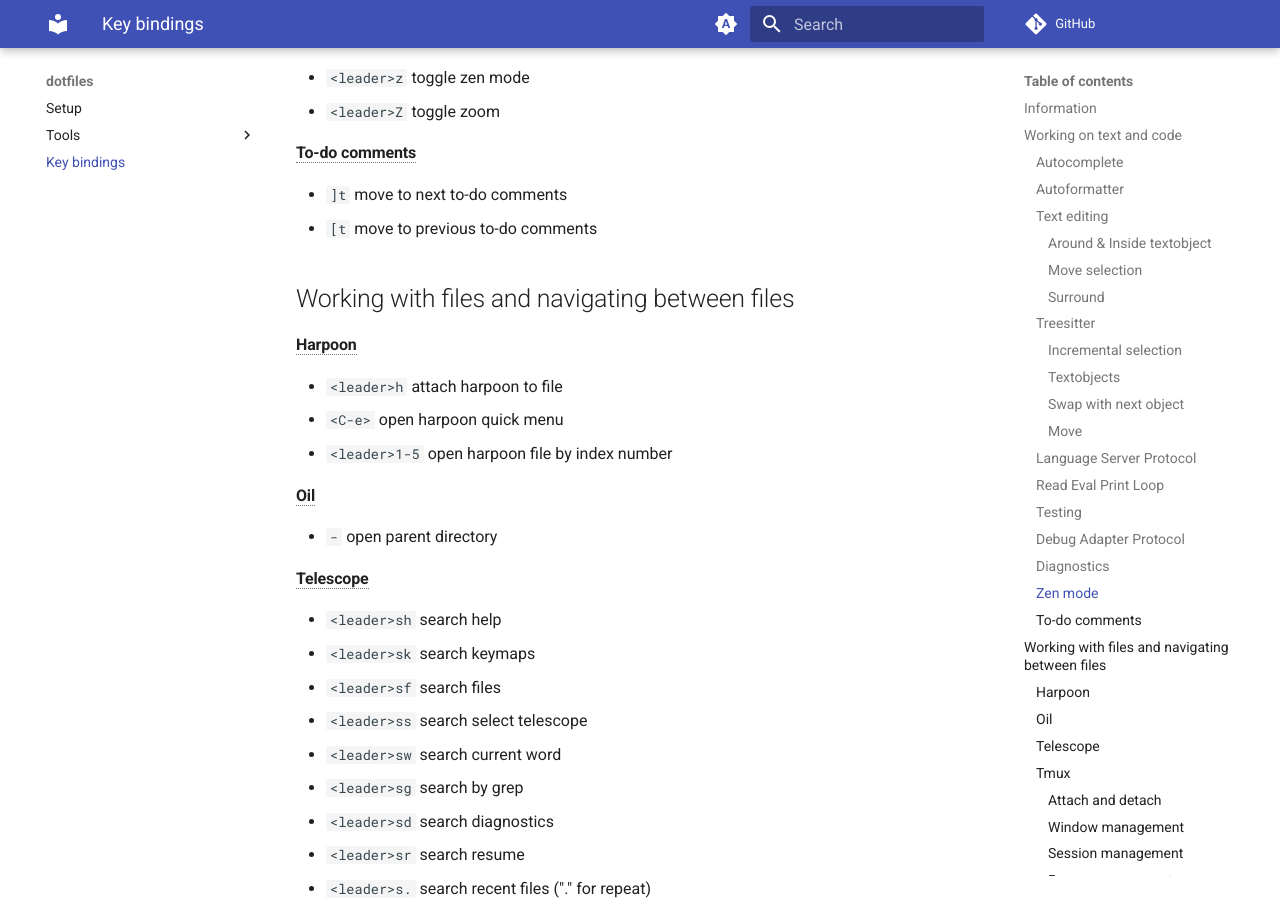
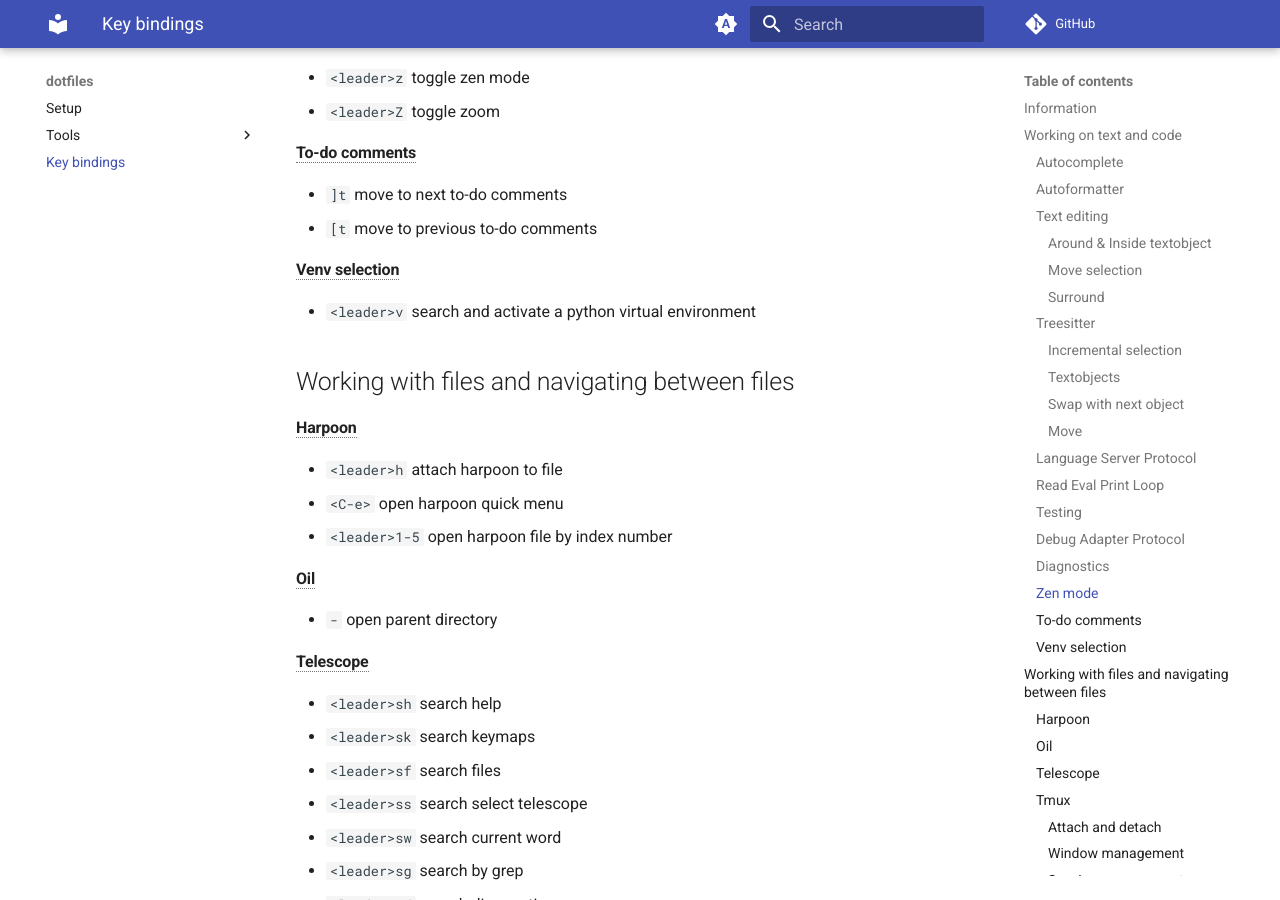
Before and after one commit to HieuDao-code/dotfiles, an MkDocs documentation site: the page built from docs/key_binding.md, in a window 1280 px wide and 900 px high, scrolled down 4431 px. Built offline with MkDocs 1.6.1 and Material for MkDocs 9.7.7, drawn with Linux system fonts in a browser that asks for light colours; comment, search, counter and statistics services are not loaded.

Commit message:
feat(venvselector): add venvselector

```diff
--- a/docs/key_binding.md
+++ b/docs/key_binding.md
@@ -167,6 +167,10 @@ Move selection in visual mode or current line
 
 - `]t` move to next to-do comments
 - `[t` move to previous to-do comments
+
+#### <abbr title="venv-selector.nvim">Venv selection</abbr>
+
+- `<leader>v` search and activate a python virtual environment
 
 ## Working with files and navigating between files
 
```
Also changed, not shown: docs/neovim.md (+18 -17 lines), 4 other files.
